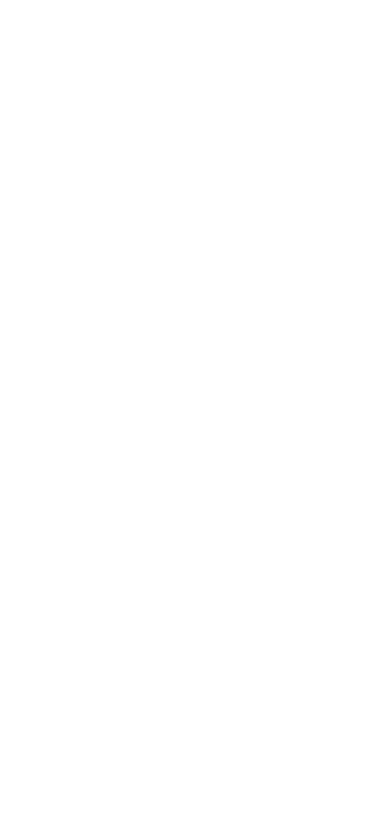
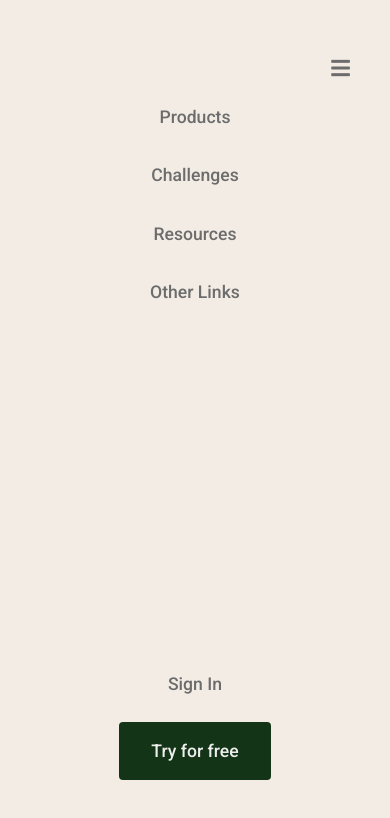
Before and after one commit to dsijakovski98/codewell-js-30-navbar, a website built with Vite: page app/index.html in a window 390 px wide. Built offline with nearby package versions, Linux system fonts and the light colour scheme.

Commit message:
initial responsive navbar added

```diff
--- a/app/index.html
+++ b/app/index.html
@@ -29,8 +29,10 @@
 						<h1>JS 30</h1>
 					</a>
 
-					<div class="links">
-						<ul class="nav-links">
+					<div class="backdrop" aria-expanded="true"></div>
+
+					<div class="links-container">
+						<ul>
 							<li>
 								<a href="#">Products</a>
 							</li>
@@ -45,7 +47,7 @@
 							</li>
 						</ul>
 
-						<ul class="auth-links">
+						<ul>
 							<li>
 								<a href="#">Sign In</a>
 							</li>
@@ -54,6 +56,10 @@
 							</li>
 						</ul>
 					</div>
+
+					<button class="burger">
+						<i class="fas fa-bars fa-lg"></i>
+					</button>
 				</nav>
 			</div>
 		</header>
--- a/app/style.css
+++ b/app/style.css
@@ -7,14 +7,17 @@
 *::after {
 	box-sizing: border-box;
 }
+
 * {
 	margin: 0;
 	padding: 0;
 }
+
 body {
 	line-height: 1.5;
 	-webkit-font-smoothing: antialiased;
 }
+
 img,
 picture,
 video,
@@ -23,12 +26,14 @@ svg {
 	display: block;
 	max-width: 100%;
 }
+
 input,
 button,
 textarea,
 select {
 	font: inherit;
 }
+
 p,
 h1,
 h2,
@@ -37,6 +42,10 @@ h4,
 h5,
 h6 {
 	overflow-wrap: break-word;
+}
+
+button {
+	cursor: pointer;
 }
 
 :root {
@@ -91,6 +100,8 @@ nav {
 	display: flex;
 	justify-content: space-between;
 	align-items: center;
+
+	isolation: isolate;
 }
 
 .logo {
@@ -108,13 +119,17 @@ nav {
 	font-size: 1.8rem;
 }
 
-.links {
+nav .backdrop {
+	display: none;
+}
+
+nav .links-container {
 	display: flex;
 	align-items: center;
 	flex: 1;
 }
 
-.nav-links {
+nav ul:first-child {
 	/* Center the middle links on desktop */
 	margin-inline: auto;
 }
@@ -159,8 +174,69 @@ nav a:focus-visible {
 	transform: initial;
 }
 
+.burger {
+	display: none;
+}
+
 @media screen and (max-width: 950px) {
-	body {
-		display: none;
+	nav .backdrop {
+		display: block;
+		position: absolute;
+		inset: 0;
+
+		background: var(--black);
+		opacity: 0.2;
+	}
+
+	nav .links-container {
+		position: absolute;
+		inset-block: 0;
+		right: 0;
+
+		width: 400px;
+		max-width: 100dvw;
+
+		flex-direction: column;
+		justify-content: space-between;
+
+		/* top inline bottom */
+		padding: 6rem 4rem 4rem;
+
+		background-color: var(--bg-col);
+		box-shadow: -2px 0px 1em rgb(0, 0, 0, 0.2);
+	}
+
+	nav .links-container .burger {
+		position: absolute;
+		right: 2rem;
+		top: 2.5rem;
+
+		display: grid;
+		place-items: center;
+	}
+
+	nav ul:first-child {
+		margin-inline: initial;
+	}
+
+	nav ul {
+		flex-direction: column;
+	}
+
+	.burger {
+		display: block;
+
+		border: 0;
+		color: inherit;
+		background-color: transparent;
+
+		padding: 0.5rem;
+
+		z-index: 2;
+	}
+
+	.burger:hover,
+	.burger:focus-visible {
+		color: var(--secondary-text);
 	}
 }
```
